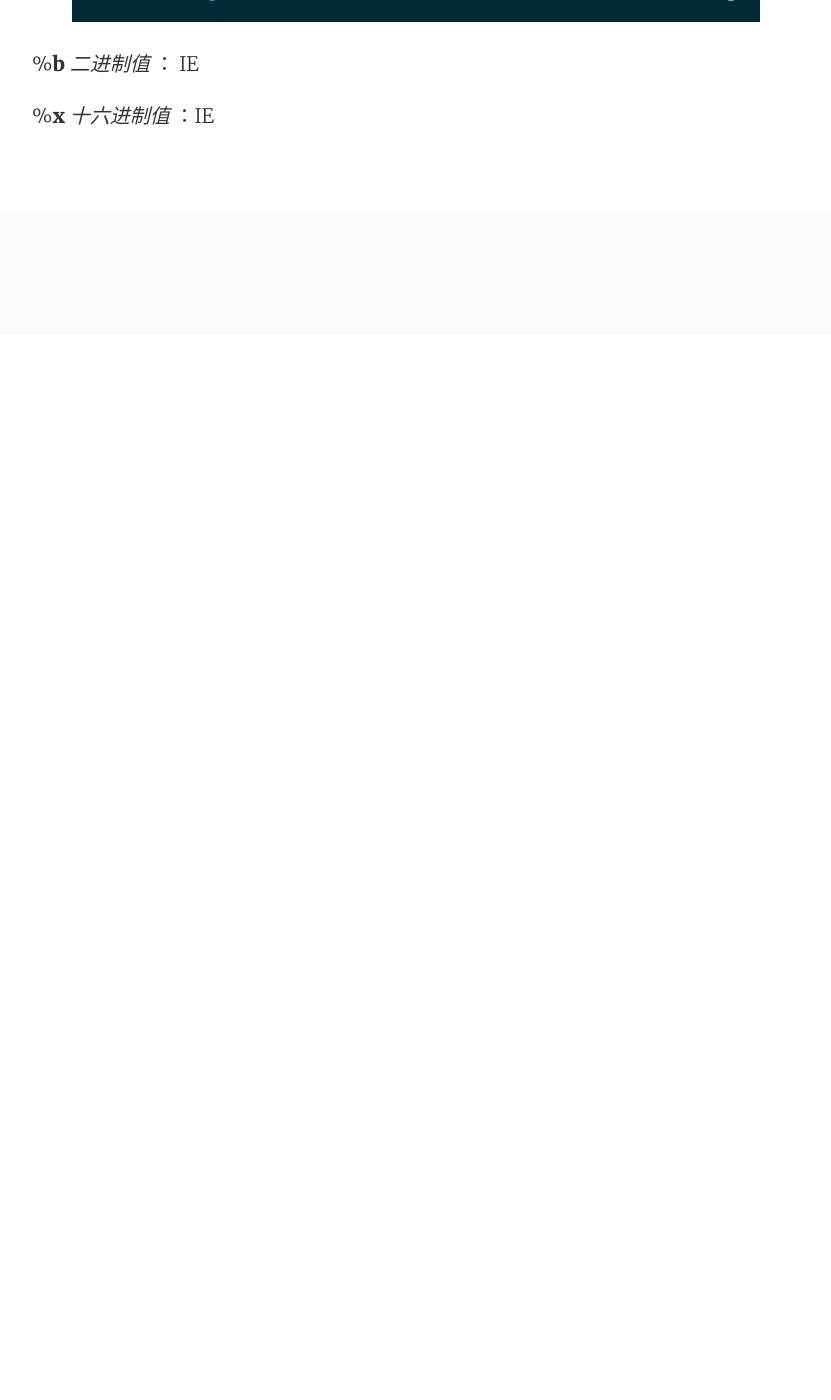
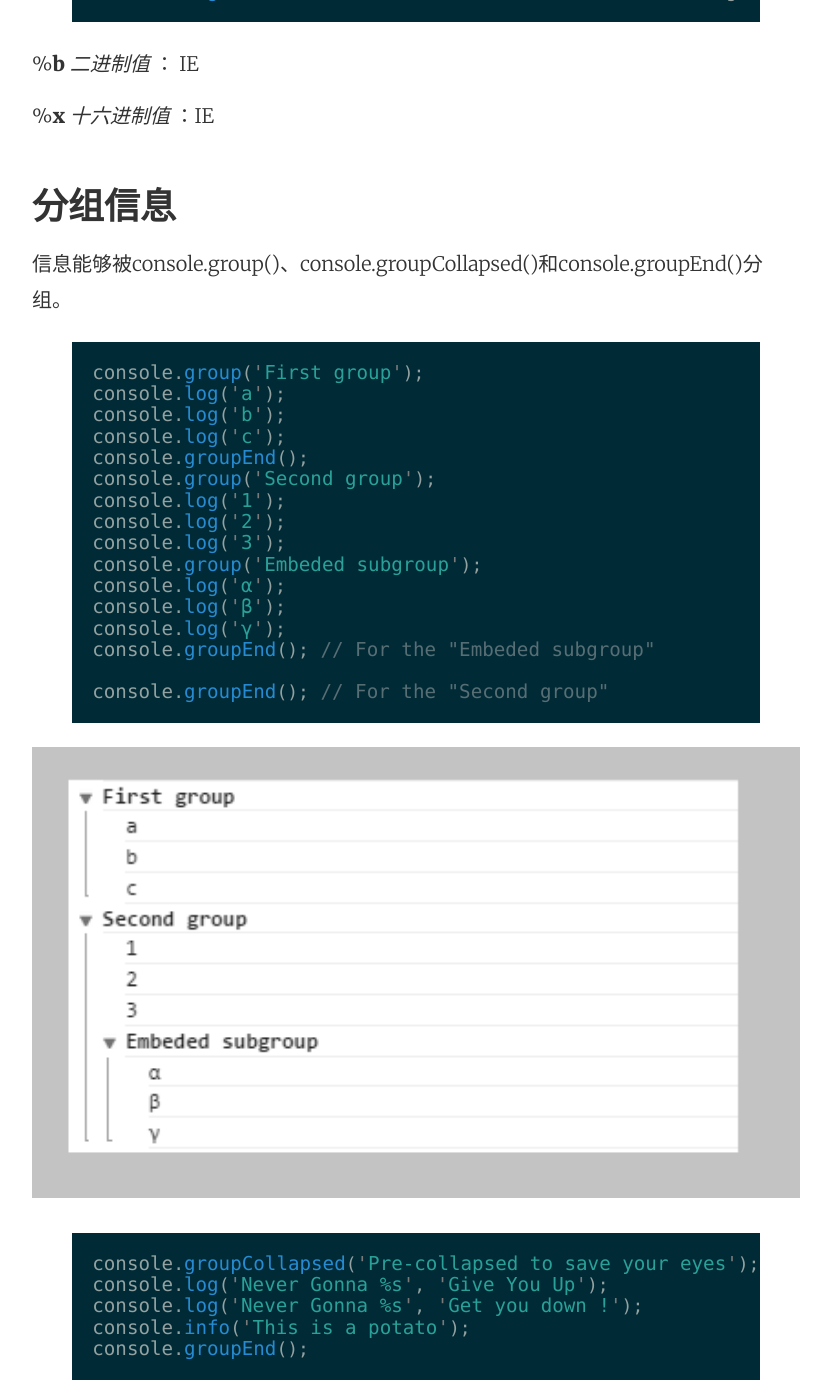
Before and after one commit to wangbangkun/wangbangkun.github.io, a Jekyll site: the page built from _posts/2015-03-22-javascript-console-lesser-known-features.markdown, in a window 1280 px wide and 1400 px high, scrolled down 1568 px. Shown: the whole window, without its empty margins (224-1055 px from the left). Built offline with Jekyll 4.4.1, drawn with Linux system fonts in a browser that asks for light colours; before the commit the page ends 1903 px from its top, so only the background shows below that; some of the changed text lies outside the part shown.

Commit message:
carry on 0322

```diff
--- a/_posts/2015-03-22-javascript-console-lesser-known-features.markdown
+++ b/_posts/2015-03-22-javascript-console-lesser-known-features.markdown
@@ -50,3 +50,37 @@ console.log(‘There are now %c%d%c listeners’, ‘font-weight: bold;’, 2,
 %**b** *二进制值* ： IE
 
 %**x** *十六进制值* ：IE
+
+### 分组信息
+
+信息能够被console.group()、console.groupCollapsed()和console.groupEnd()分组。
+
+{% highlight javascript %}
+console.group('First group');
+console.log('a');
+console.log('b');
+console.log('c');
+console.groupEnd();
+console.group('Second group');
+console.log('1');
+console.log('2');
+console.log('3');
+console.group('Embeded subgroup');
+console.log('α');
+console.log('β');
+console.log('γ');
+console.groupEnd(); // For the "Embeded subgroup"
+console.groupEnd(); // For the "Second group"
+{% endhighlight %}
+
+<img src="{{ "/images/posts/2015/03/22-1.png" | prepend: site.baseurl }}">
+
+{% highlight javascript %}
+console.groupCollapsed('Pre-collapsed to save your eyes');
+console.log('Never Gonna %s', 'Give You Up');
+console.log('Never Gonna %s', 'Get you down !');
+console.info('This is a potato');
+console.groupEnd();
+{% endhighlight %}
+
+<img src="{{ "/images/posts/2015/03/22-2.gif" | prepend: site.baseurl }}">
```
Also changed, not shown: images/posts/2015/03/22-1.png (added), images/posts/2015/03/22-2.gif (added).
